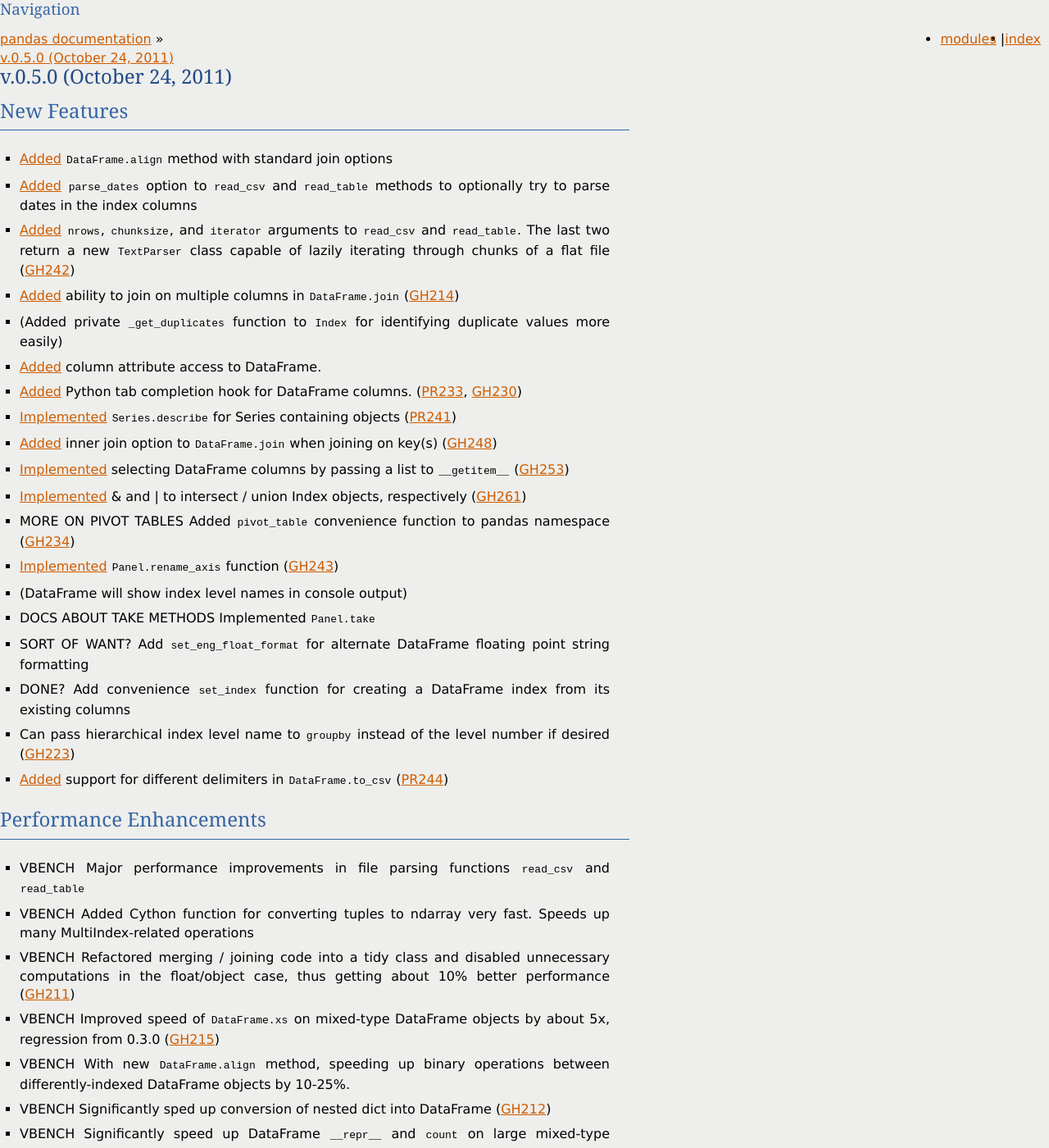
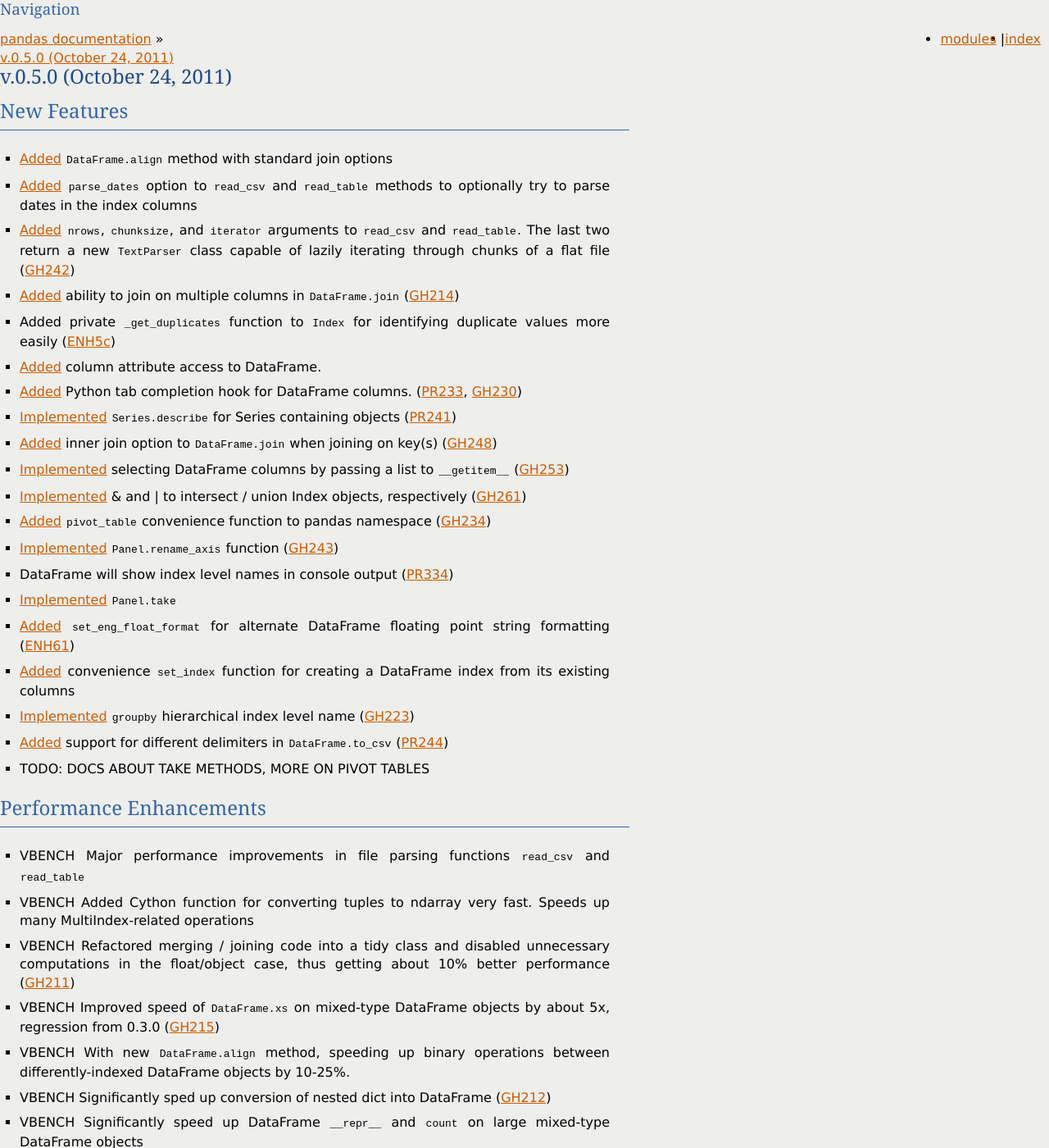
Before and after one commit to mobogaqc/pandas, a Sphinx documentation site: the page built from doc/source/whatsnew/v0.5.0.rst, in a window 1280 px wide and 1400 px high. Shown: the whole window at 82% size. Built offline with Sphinx 7.4.7, drawn with Linux system fonts in a browser that asks for light colours; formulas are drawn with MathJax 3; pages that are not in the unit, such as notebooks, are missing from menus; the version number could not be read and is left out.

Commit message:
more 0.5.0 documentation

```diff
--- a/doc/source/groupby.rst
+++ b/doc/source/groupby.rst
@@ -148,6 +148,8 @@
 
 GroupBy with MultiIndex
 ~~~~~~~~~~~~~~~~~~~~~~~
+
+.. _groupby.multiindex:
 
 With :ref:`hierarchically-indexed data <indexing.hierarchical>`, it's quite
 natural to group by one of the levels of the hierarchy.
--- a/doc/source/reshaping.rst
+++ b/doc/source/reshaping.rst
@@ -205,6 +205,8 @@
 Pivot tables and cross-tabulations
 **********************************
 
+.. _reshaping.pivot:
+
 The function ``pandas.pivot_table`` can be used to create spreadsheet-style pivot
 tables. It takes a number of arguments
 
--- a/doc/source/whatsnew/v0.5.0.rst
+++ b/doc/source/whatsnew/v0.5.0.rst
@@ -11,21 +11,22 @@
 - :ref:`Added <io.parse_dates>` ``parse_dates`` option to ``read_csv`` and ``read_table`` methods to optionally try to parse dates in the index columns
 - :ref:`Added <io.parse_dates>` ``nrows``, ``chunksize``, and ``iterator`` arguments to ``read_csv`` and ``read_table``. The last two return a new ``TextParser`` class capable of lazily iterating through chunks of a flat file (GH242_)
 - :ref:`Added <merging.multikey_join>` ability to join on multiple columns in ``DataFrame.join`` (GH214_)
-- (Added private ``_get_duplicates`` function to ``Index`` for identifying duplicate values more easily)
+- Added private ``_get_duplicates`` function to ``Index`` for identifying duplicate values more easily (ENH5c_)
 - :ref:`Added <indexing.df_cols>` column attribute access to DataFrame.
 - :ref:`Added <indexing.df_cols>` Python tab completion hook for DataFrame columns. (PR233_, GH230_)
 - :ref:`Implemented <basics.describe>` ``Series.describe`` for Series containing objects (PR241_)
 - :ref:`Added <merging.df_inner_join>` inner join option to ``DataFrame.join`` when joining on key(s) (GH248_)
 - :ref:`Implemented <indexing.df_cols>` selecting DataFrame columns by passing a list to ``__getitem__`` (GH253_)
 - :ref:`Implemented <indexing.set_ops>` & and | to intersect / union Index objects, respectively (GH261_)
-- MORE ON PIVOT TABLES Added ``pivot_table`` convenience function to pandas namespace (GH234_)
+- :ref:`Added<reshaping.pivot>` ``pivot_table`` convenience function to pandas namespace (GH234_)
 - :ref:`Implemented <basics.rename_axis>` ``Panel.rename_axis`` function (GH243_)
-- (DataFrame will show index level names in console output)
-- DOCS ABOUT TAKE METHODS Implemented ``Panel.take``
-- SORT OF WANT? Add ``set_eng_float_format`` for alternate DataFrame floating point string formatting
-- DONE? Add convenience ``set_index`` function for creating a DataFrame index from its existing columns
-- Can pass hierarchical index level name to ``groupby`` instead of the level number if desired (GH223_)
+- DataFrame will show index level names in console output (PR334_)
+- :ref:`Implemented <indexing.take>` ``Panel.take``
+- :ref:`Added<basics.console_output>` ``set_eng_float_format`` for alternate DataFrame floating point string formatting (ENH61_)
+- :ref:`Added <indexing.set_index>` convenience ``set_index`` function for creating a DataFrame index from its existing columns
+- :ref:`Implemented <groupby.multiindex>` ``groupby`` hierarchical index level name  (GH223_)
 - :ref:`Added <io.store_in_csv>` support for different delimiters in ``DataFrame.to_csv`` (PR244_)
+- TODO: DOCS ABOUT TAKE METHODS, MORE ON PIVOT TABLES
 
 Performance Enhancements
 ~~~~~~~~~~~~~~~~~~~~~~~~
@@ -54,3 +55,6 @@
 .. _GH211: https://github.com/wesm/pandas/issues/211
 .. _GH215: https://github.com/wesm/pandas/issues/215
 .. _GH213: https://github.com/wesm/pandas/issues/213
+.. _ENH61: https://github.com/wesm/pandas/commit/6141961
+.. _PR334: https://github.com/wesm/pandas/pull/334
+.. _ENH5c: https://github.com/wesm/pandas/commit/5ca6ff5d822ee4ddef1ec0d87b6d83d8b4bbd3eb
```
Also changed, not shown: doc/source/basics.rst (+17 -0 lines), doc/source/indexing.rst (+34 -53 lines).
